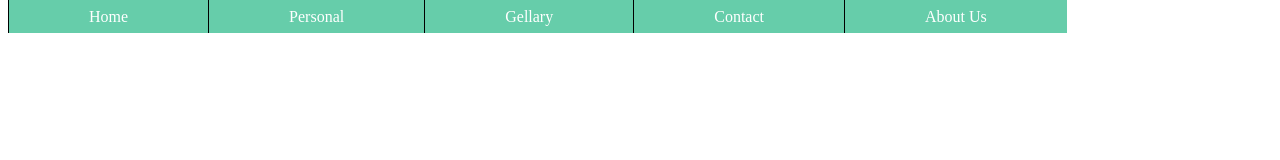
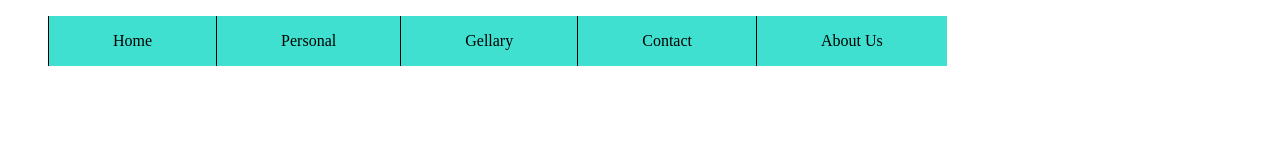
Before and after one commit to caporegime/dropdown_menu, a plain HTML site: page index.html in a window 1280 px wide. Drawn offline with Linux system fonts and the light colour scheme.

Commit message:
New and All are new

```diff
--- a/index.html
+++ b/index.html
@@ -6,7 +6,7 @@
         <link href="style.css" rel="stylesheet"/>
     </head>
     <body>
-        <div class="drop">
+        <div class="menu">
             <ul>
                 <li><a href="#">Home</a>
                     <ul>
--- a/style.css
+++ b/style.css
@@ -1,40 +1,30 @@
 
-.drop ul {
-    float: left;
+.menu ul {
     list-style: outside none none;
-    margin: 0;
-    padding: 0;
-    width: 100%;
 }
-.drop li {
-    display: inline;
-    float: left;
-    position: relative;
-}
-.drop li ul {
+.menu li ul {
     display: none;
     position: absolute;
 }
-.drop li:hover ul {
+.menu li:hover ul {
     display: block;
-    padding: 1em 0;
+    margin: 1em -6.5em;
+    position: absolute;
 }
-.drop li:hover ul li {
-    margin: -0.1em 0 0;
-    padding: 0.57em 0;
+.menu li {
 }
-.drop li:hover ul li a {
-    border: 1px solid;
-    margin: auto;
-    padding: 1em 5em;
+.menu ul li {
+    background: none repeat scroll 0 0 turquoise;
+    border-left: 1px solid;
+    display: block;
+    float: left;
+    padding: 1em 4em;
+    position: relative;
 }
-.drop a {
-    background: none repeat scroll 0 0 mediumaquamarine;
-    border-left: 1px solid black;
-    color: white;
-    padding: 0.5em 5em;
+.menu ul li a {
+    color: black;
     text-decoration: none;
 }
-.drop a:hover {
-    background: none repeat scroll 0 0 mediumseagreen;
+.menu ul li:hover {
+    background: none repeat scroll 0 0 paleturquoise;
 }
```
